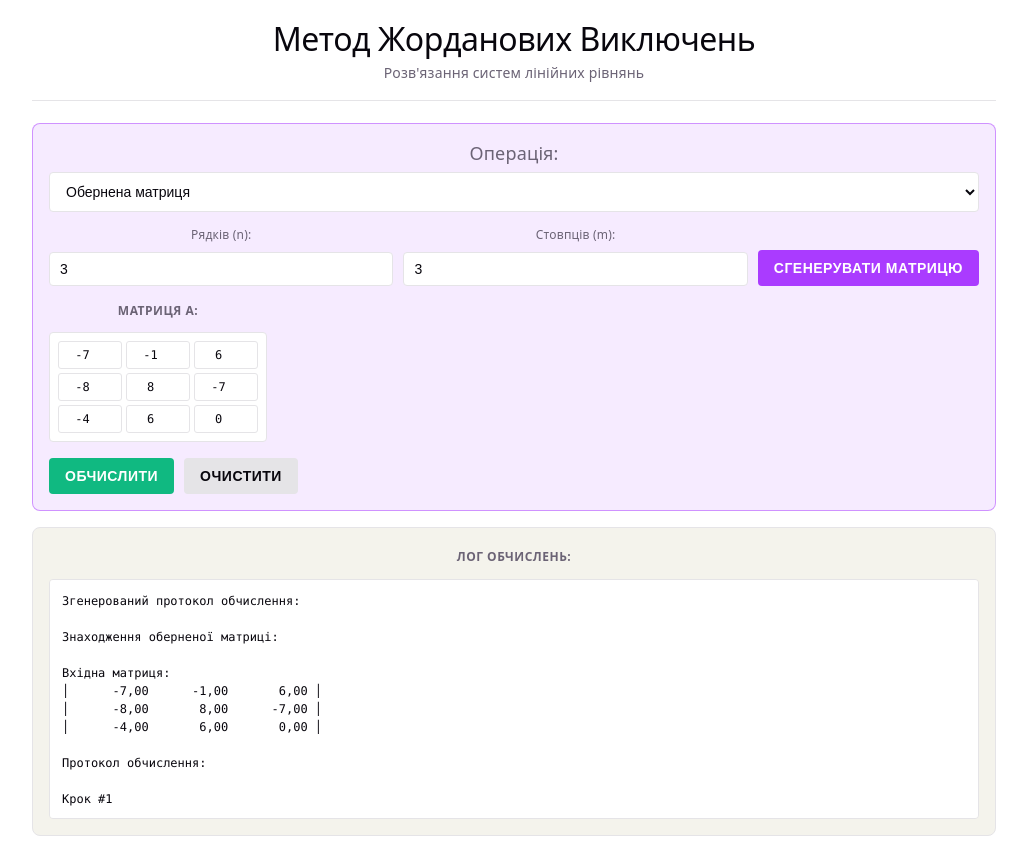
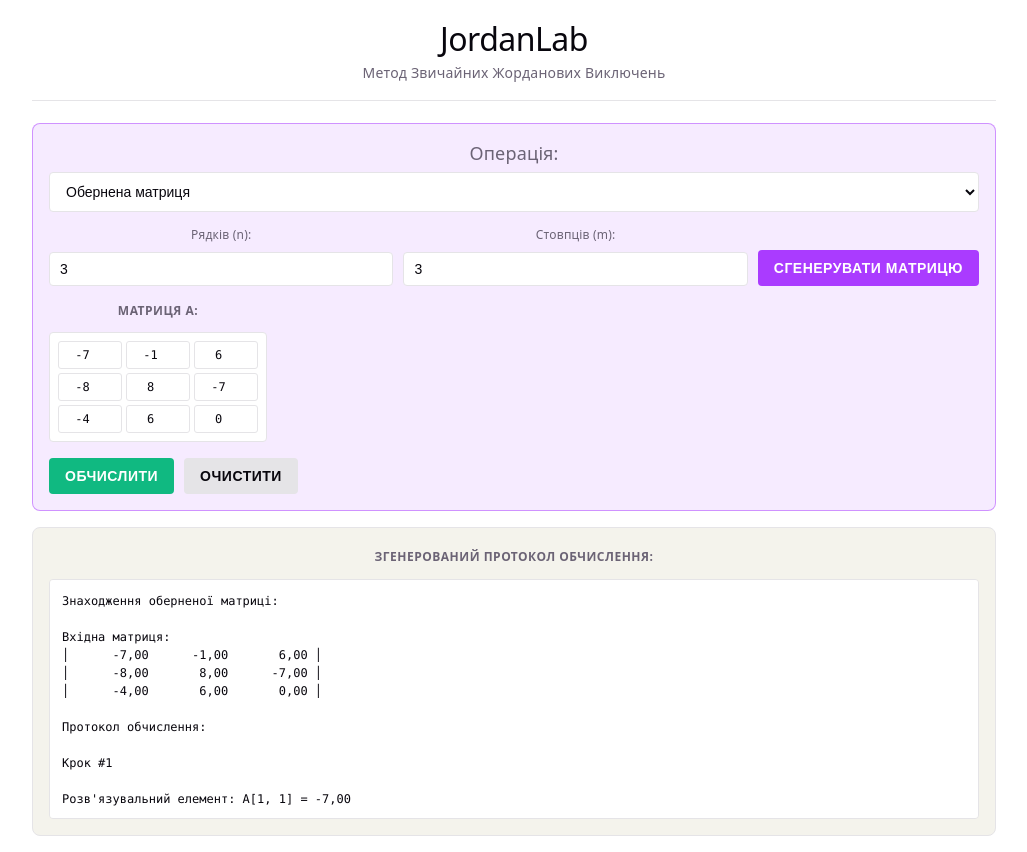
Before and after one commit to Fyz-dev/jordan-lab, a website built with Vite: page index.html in a window 1280 px wide. Both pictures are taken after a click on the button "ОБЧИСЛИТИ". Shown: the whole page, without its empty margins (126-1153 px from the left). Built offline with nearby package versions, Linux system fonts and the light colour scheme.

Commit message:
feat: Update titles and labels for consistency and clarity in UI

```diff
--- a/index.html
+++ b/index.html
@@ -4,14 +4,14 @@
     <meta charset="UTF-8" />
     <link rel="icon" type="image/svg+xml" href="/favicon.svg" />
     <meta name="viewport" content="width=device-width, initial-scale=1.0" />
-    <title>Метод Жорданових Виключень</title>
+    <title>JordanLab</title>
   </head>
   <body>
     <div id="app">
       <div class="container">
         <header>
-          <h1>Метод Жорданових Виключень</h1>
-          <p>Розв'язання систем лінійних рівнянь</p>
+          <h1>JordanLab</h1>
+          <p>Метод Звичайних Жорданових Виключень</p>
         </header>
 
         <main>
@@ -80,7 +80,7 @@
           </section>
 
           <section class="output-section">
-            <label for="logOutput">Лог обчислень:</label>
+            <label for="logOutput">Згенерований протокол обчислення:</label>
             <textarea
               id="logOutput"
               class="log-output"
--- a/src/main.ts
+++ b/src/main.ts
@@ -126,10 +126,6 @@ function renderVectorInputs(size: number) {
   }
 }
 
-function updateVectorVisibility() {
-  // Вектор завжди видимий для СЛАР
-}
-
 function getMatrixFromInputs(): number[][] | null {
   const inputs = document.querySelectorAll<HTMLInputElement>(
     '.matrix-input-field'
@@ -254,7 +250,7 @@ function buildFinalOutput(
   );
   const rankEntry = logs.find(entry => entry.action.includes('Ранг матриці'));
 
-  let output = `Згенерований протокол обчислення:\n\n${getMatrixSectionTitle(mode)}\n\nВхідна матриця:\n${formatMatrixForLog(matrix)}\n\nПротокол обчислення:\n\n${buildProtocolBlock(stepLogs)}\n`;
+  let output = `${getMatrixSectionTitle(mode)}\n\nВхідна матриця:\n${formatMatrixForLog(matrix)}\n\nПротокол обчислення:\n\n${buildProtocolBlock(stepLogs)}\n`;
 
   if (mode === 'inverse') {
     output += `\nОбернена матриця:\n\n${inverseEntry?.data?.matrix ? formatMatrixForLog(inverseEntry.data.matrix) : 'Немає даних'}\n`;
@@ -325,8 +321,6 @@ function clear() {
 
 // Обробники подій
 modeSelect.addEventListener('change', () => {
-  const isSolve =
-    modeSelect.value === 'solve' || modeSelect.value === 'gaussian';
   const isSquareOperation =
     modeSelect.value === 'inverse' || modeSelect.value === 'solve';
 
```
